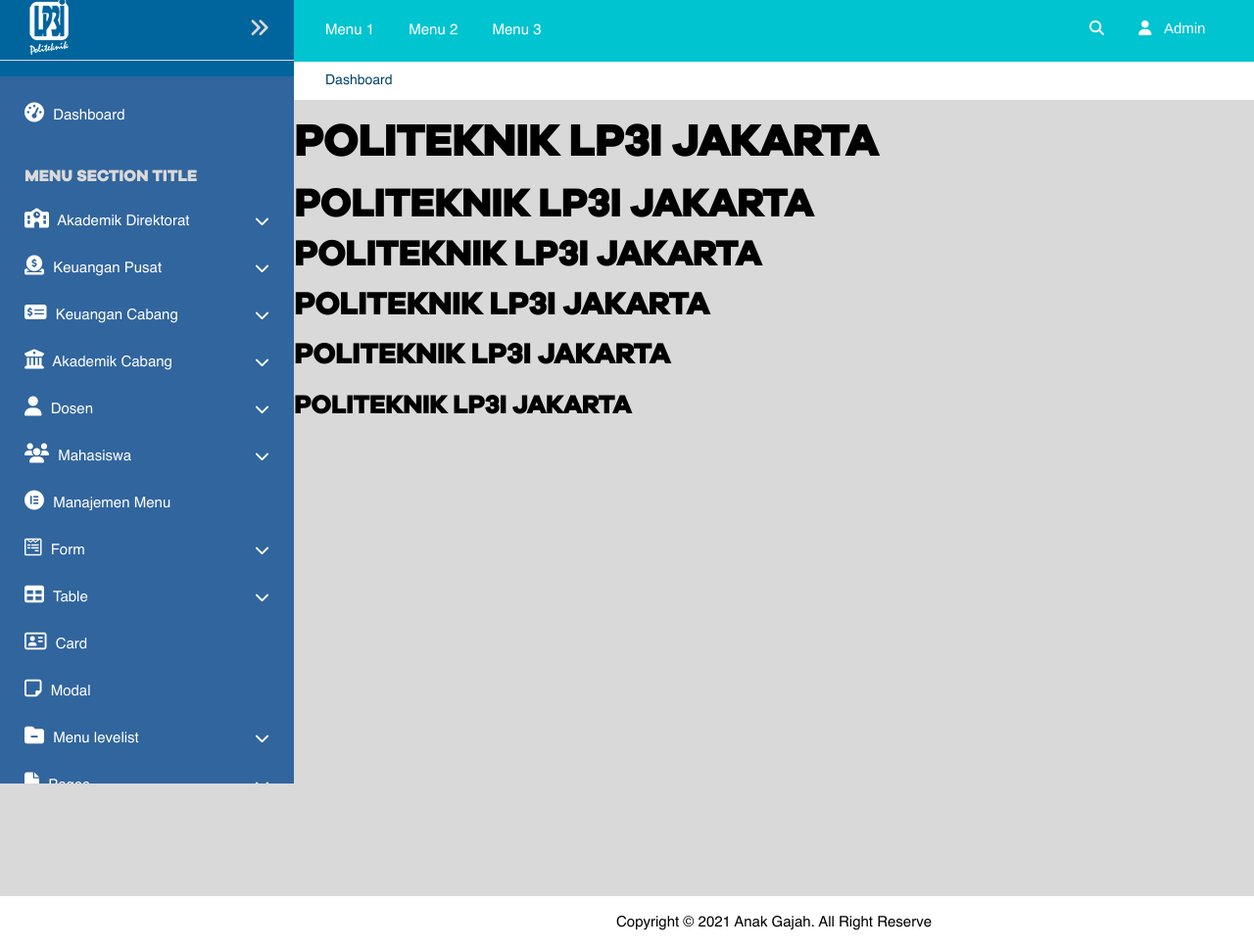
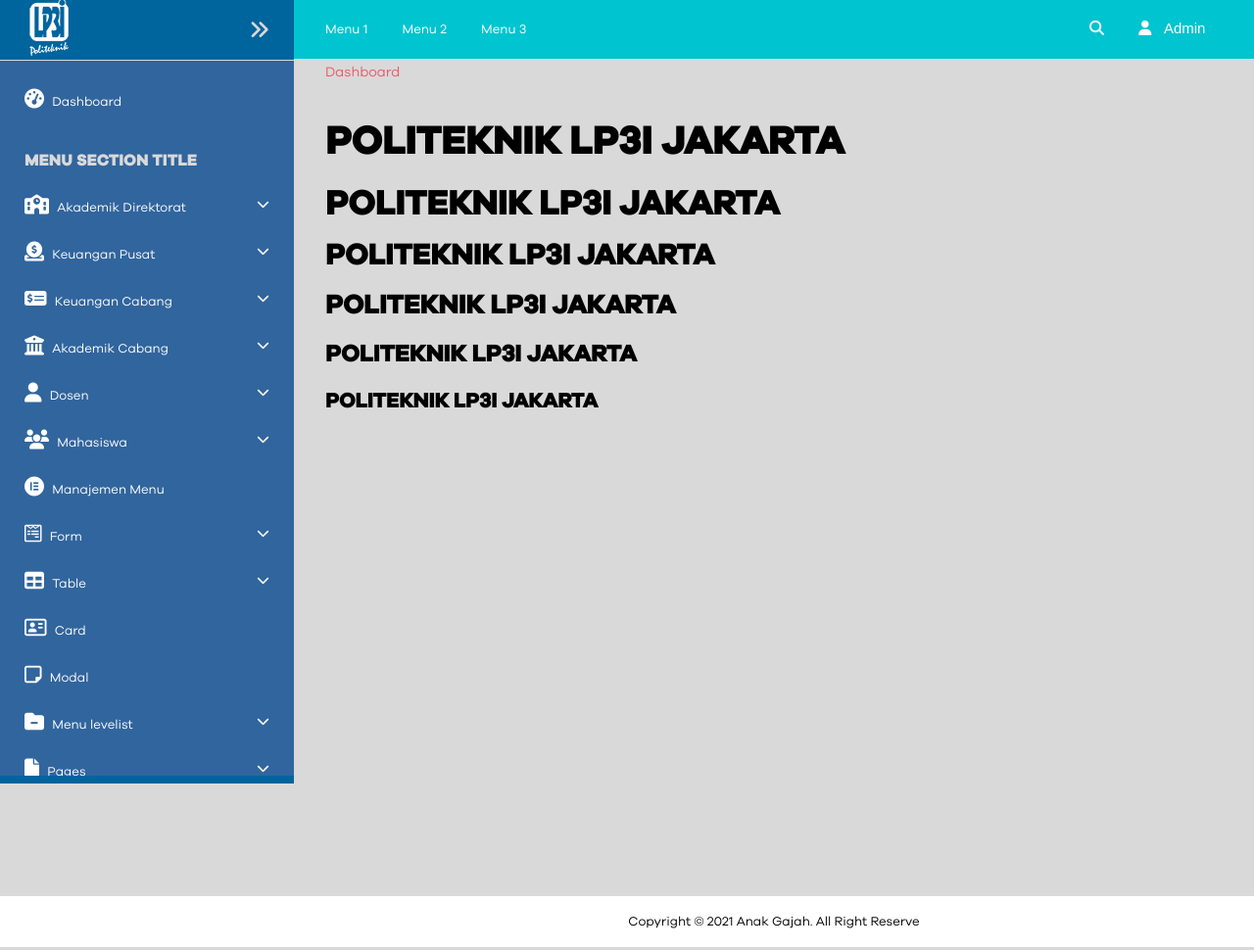
Before and after one commit to beta-tester-cell/mytemplates-admin, a PHP site: page /index.php in a window 1280 px wide. Shown: the whole page at 98% size. Run offline with PHP 8.4, Linux system fonts and the light colour scheme; some libraries are stand-ins or nearby versions.

Commit message:
change font and little bit revised

```diff
--- a/header.php
+++ b/header.php
@@ -170,7 +170,7 @@
 
             <div class="aside-menu-wrapper">
 
-                <div class="side-menu scroll-menu my-1">
+                <div class="side-menu scroll-menu">
 
                     <ul class="menu-nav">
 
--- a/index.php
+++ b/index.php
@@ -1,23 +1,31 @@
 <?php include('header.php') ?>
-<div class="breadcrumb-wrapper">
+<!-- <div class="breadcrumb-wrapper">
     <div class="breadcrumb">
         <a href="#">Dashboard</a>
     </div>
-</div>
+</div> -->
 
 <div class="content" style="height: 100vh;">
+    <div class="container">
+        <div class="breadcrumb-wrapper-alternate">
+            <div class="breadcrumb">
+                <a href="#">Dashboard</a>
+            </div>
+        </div>
 
-    <h1>POLITEKNIK LP3I JAKARTA</h1>
+        <h1>POLITEKNIK LP3I JAKARTA</h1>
 
-    <h2>POLITEKNIK LP3I JAKARTA</h2>
+        <h2>POLITEKNIK LP3I JAKARTA</h2>
 
-    <h3>POLITEKNIK LP3I JAKARTA</h3>
+        <h3>POLITEKNIK LP3I JAKARTA</h3>
 
-    <h4>POLITEKNIK LP3I JAKARTA</h4>
+        <h4>POLITEKNIK LP3I JAKARTA</h4>
 
-    <h5>POLITEKNIK LP3I JAKARTA</h5>
+        <h5>POLITEKNIK LP3I JAKARTA</h5>
 
-    <h6>POLITEKNIK LP3I JAKARTA</h6>
+        <h6>POLITEKNIK LP3I JAKARTA</h6>
+    </div>
+
 
 </div>
 
--- a/pengelolaan-nilai.php
+++ b/pengelolaan-nilai.php
@@ -21,7 +21,7 @@
 
         <div class="py-1">
             <div class="card">
-                <div class="form grid-custom-onecard grid-gap-1 py-1">
+                <div class="form grid-custom-onecard grid-gap-2 py-1">
                     <div class="filtering-list">
                         <div class="card-header d-flex flex-space-between">
                             <h6>Filter Data Nilai</h6>
--- a/theme/css/content.css
+++ b/theme/css/content.css
@@ -1,3 +1,20 @@
+.breadcrumb-wrapper-alternate {
+  width: calc(100% - 350px);
+  margin: 0;
+  background: transparent;
+  padding: 0;
+  position: absolute;
+  top: 63px;
+}
+
+.breadcrumb-wrapper-alternate .breadcrumb {
+  padding: 0;
+}
+
+.breadcrumb-wrapper-alternate .breadcrumb a {
+  color: #e85a67;
+}
+
 .width-100 {
   width: 100%;
 }
--- a/theme/css/style.css
+++ b/theme/css/style.css
@@ -10,6 +10,14 @@
 }
 
 @font-face {
+  font-family: "galanoregular";
+  src: url("../fonts/galano_grotesque-webfont.woff2") format("woff2"),
+    url("../fonts/galano_grotesque-webfont.woff") format("woff");
+  font-weight: normal;
+  font-style: normal;
+}
+
+@font-face {
   font-family: "galanogrotesque-bold";
 
   src: url("../fonts/galano_grotesque_bold-webfont.woff2") format("woff2"),
@@ -39,7 +47,7 @@
 
   --max-width: 100%;
 
-  --primary-font: "helveticaregular";
+  --primary-font: "galanoregular";
 
   --secondary-font: "galanogrotesque-bold";
 }
@@ -59,7 +67,7 @@ body {
 
   line-height: 1.5;
 
-  font-size: 15px;
+  font-size: 13px;
 
   background-color: var(--medium-color);
 
@@ -85,7 +93,7 @@ a:hover {
 }
 
 h1 {
-  font-size: 45px;
+  font-size: 40px;
 
   line-height: 3.5rem;
 
@@ -95,7 +103,7 @@ h1 {
 }
 
 h2 {
-  font-size: 40px;
+  font-size: 35px;
 
   line-height: 2.5rem;
 
@@ -105,7 +113,7 @@ h2 {
 }
 
 h3 {
-  font-size: 36px;
+  font-size: 30px;
 
   line-height: 2rem;
 
@@ -115,7 +123,7 @@ h3 {
 }
 
 h4 {
-  font-size: 32px;
+  font-size: 27px;
 
   line-height: 2.4rem;
 
@@ -125,7 +133,7 @@ h4 {
 }
 
 h5 {
-  font-size: 29px;
+  font-size: 24px;
 
   line-height: 2rem;
 
@@ -135,7 +143,7 @@ h5 {
 }
 
 h6 {
-  font-size: 26px;
+  font-size: 21px;
 
   margin-bottom: 1rem;
 
@@ -635,28 +643,6 @@ img {
   transition: 0.3s;
 
   transition-property: width;
-
-  overflow-y: auto;
-}
-
-/* width */
-.aside-menu-header::-webkit-scrollbar {
-  width: 8px;
-}
-
-/* Track */
-.aside-menu-header::-webkit-scrollbar-track {
-  background: #00649d;
-}
-
-/* Handle */
-.aside-menu-header::-webkit-scrollbar-thumb {
-  background: var(--primary-color);
-}
-
-/* Handle on hover */
-.aside-menu-header::-webkit-scrollbar-thumb:hover {
-  background: #d9d9d9;
 }
 
 .logo {
@@ -745,8 +731,29 @@ img {
 }
 
 .scroll-menu {
-  position: relative;
-  overflow: hidden;
+  height: 730px;
+
+  overflow: auto;
+}
+
+/* width */
+.scroll-menu::-webkit-scrollbar {
+  width: 8px;
+}
+
+/* Track */
+.scroll-menu::-webkit-scrollbar-track {
+  background: #00649d;
+}
+
+/* Handle */
+.scroll-menu::-webkit-scrollbar-thumb {
+  background: var(--primary-color);
+}
+
+/* Handle on hover */
+.scroll-menu::-webkit-scrollbar-thumb:hover {
+  background: #d9d9d9;
 }
 
 .side-menu .menu-nav {
@@ -828,7 +835,7 @@ img {
 }
 
 .side-menu .menu-nav .menu-section h4 {
-  font-size: 1rem;
+  font-size: 16px;
 
   text-transform: uppercase;
 
```
Also changed, not shown: theme/css/mobile.css (+43 -0 lines), theme/fonts/galano_grotesque-webfont.woff (added), theme/fonts/galano_grotesque-webfont.woff2 (added).
